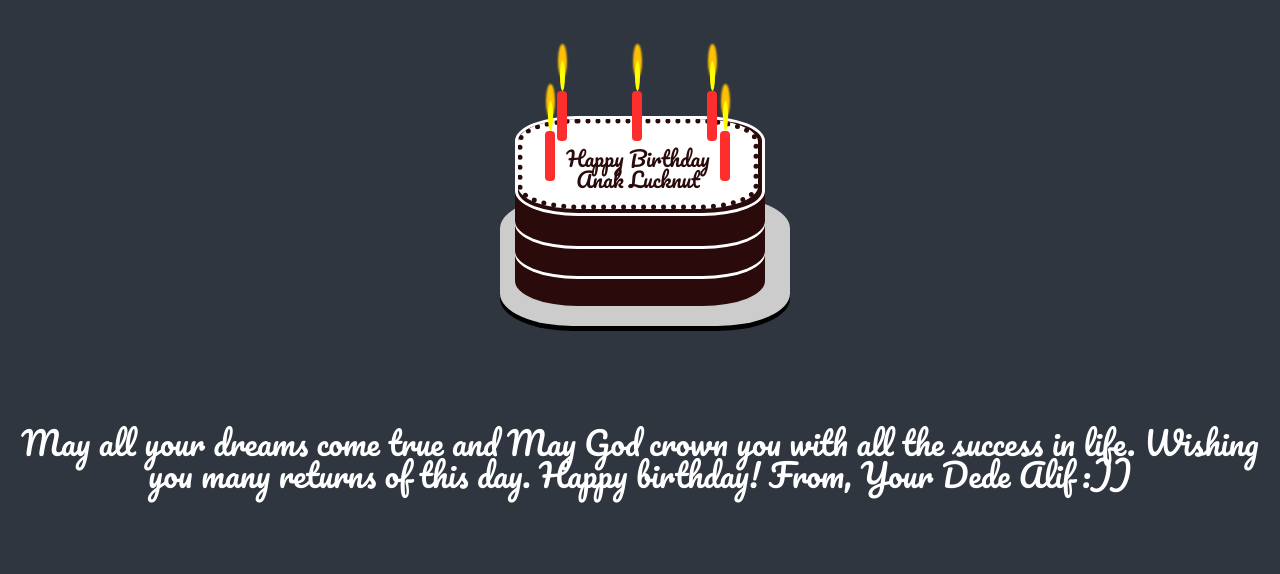
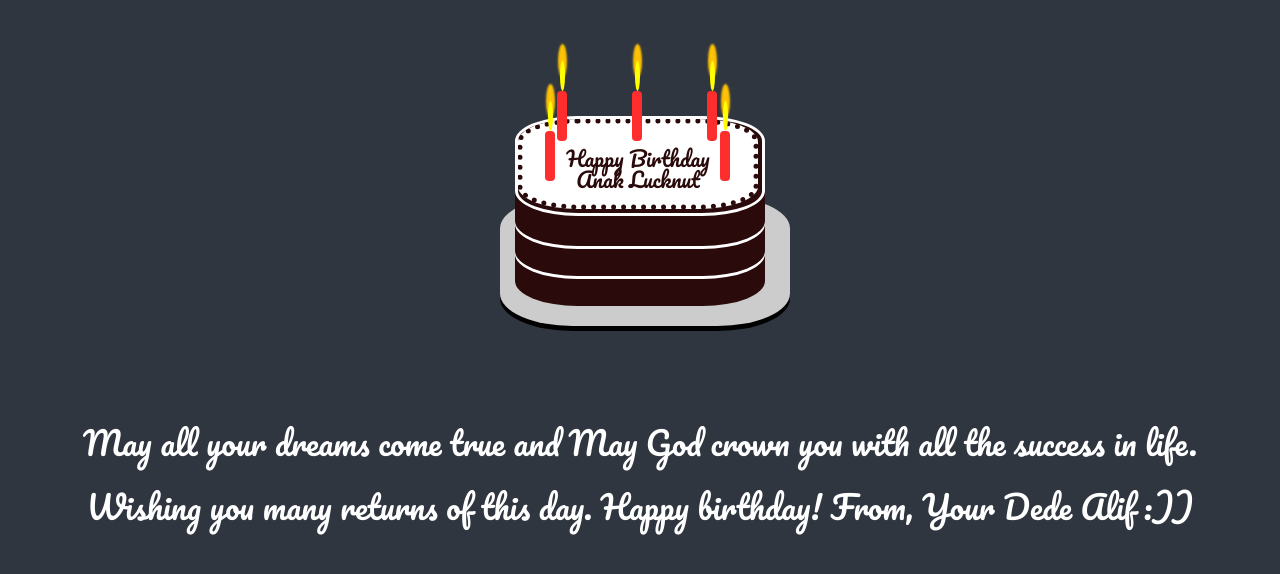
Before and after one commit to GeezCre/GeezCre.github.io, a plain HTML site: page HBDKampret!.html in a window 1280 px wide. Shown: the part 214-788 px from the top of the page. Drawn offline with nearby package versions, Linux system fonts and the light colour scheme; a script that the page names is missing.

Commit message:
Update HBDKampret!.html

```diff
--- a/HBDKampret!.html
+++ b/HBDKampret!.html
@@ -45,7 +45,9 @@
         <div class="flame5"></div>
     </div>
 </div>
-<div class ="text">May all your dreams come true and May God crown you with all the success in life. Wishing you many returns of this day. Happy birthday! From, Your  Dede Alif :))
+<div class ="text"><p> May all your dreams come true and May God crown you with all the success in life.</p>
+  <br>
+  <p>Wishing you many returns of this day. Happy birthday! From, Your  Dede Alif :))</p>
 </div>
 
 <audio id="HBD" loop>
```
